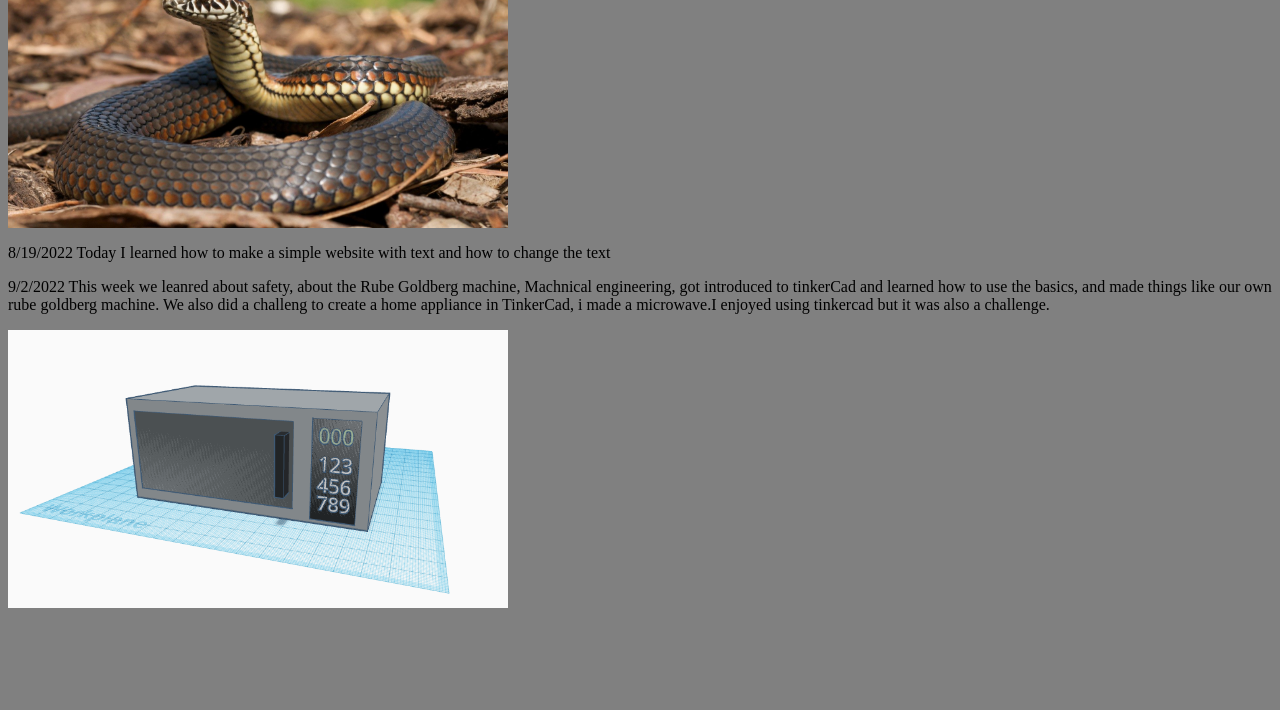
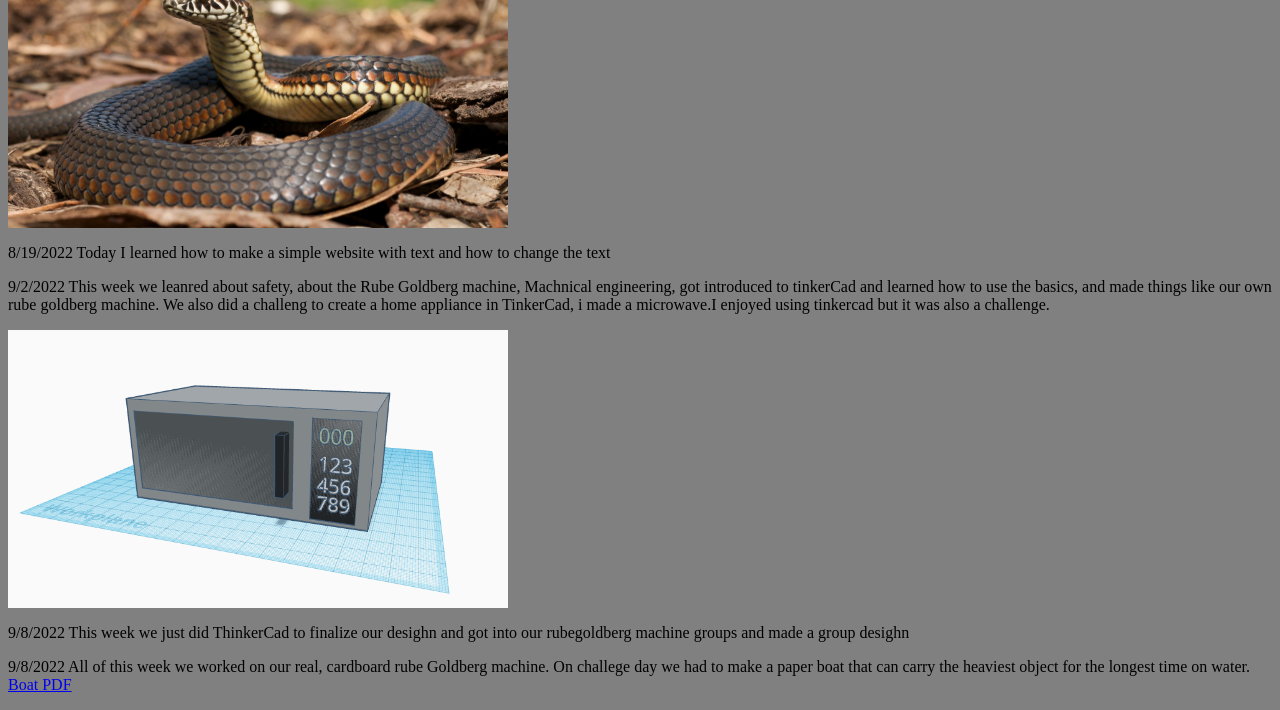
Before and after one commit to NarekMarko/Engineering-Website, a plain HTML site: page index.html in a window 1280 px wide. Shown: the part 773-1483 px from the top of the page. Before the commit the page ends 1389 px from the top, so only its background shows below. Drawn offline with Linux system fonts and the light colour scheme.

Commit message:
9/16 update

```diff
--- a/index.html
+++ b/index.html
@@ -30,5 +30,21 @@
     </p>
 
      <img src="microwavemine.png" width = "500px">
+
+     <p>
+        9/8/2022
+        This week we just did ThinkerCad to finalize our desighn and got into our rubegoldberg machine groups and made a group desighn
+
+    </p>
+
+     <p>
+        9/8/2022
+        All of this week we worked on our real, cardboard rube Goldberg machine. On challege day we had to make a paper boat that can carry the heaviest object for the longest time on water.
+        <br>
+        <a href="./PaperBoat.pdf">Boat PDF</a>
+    </p>
+
+
+
     </body>
 </html>
```
Also changed, not shown: 1 other file.
